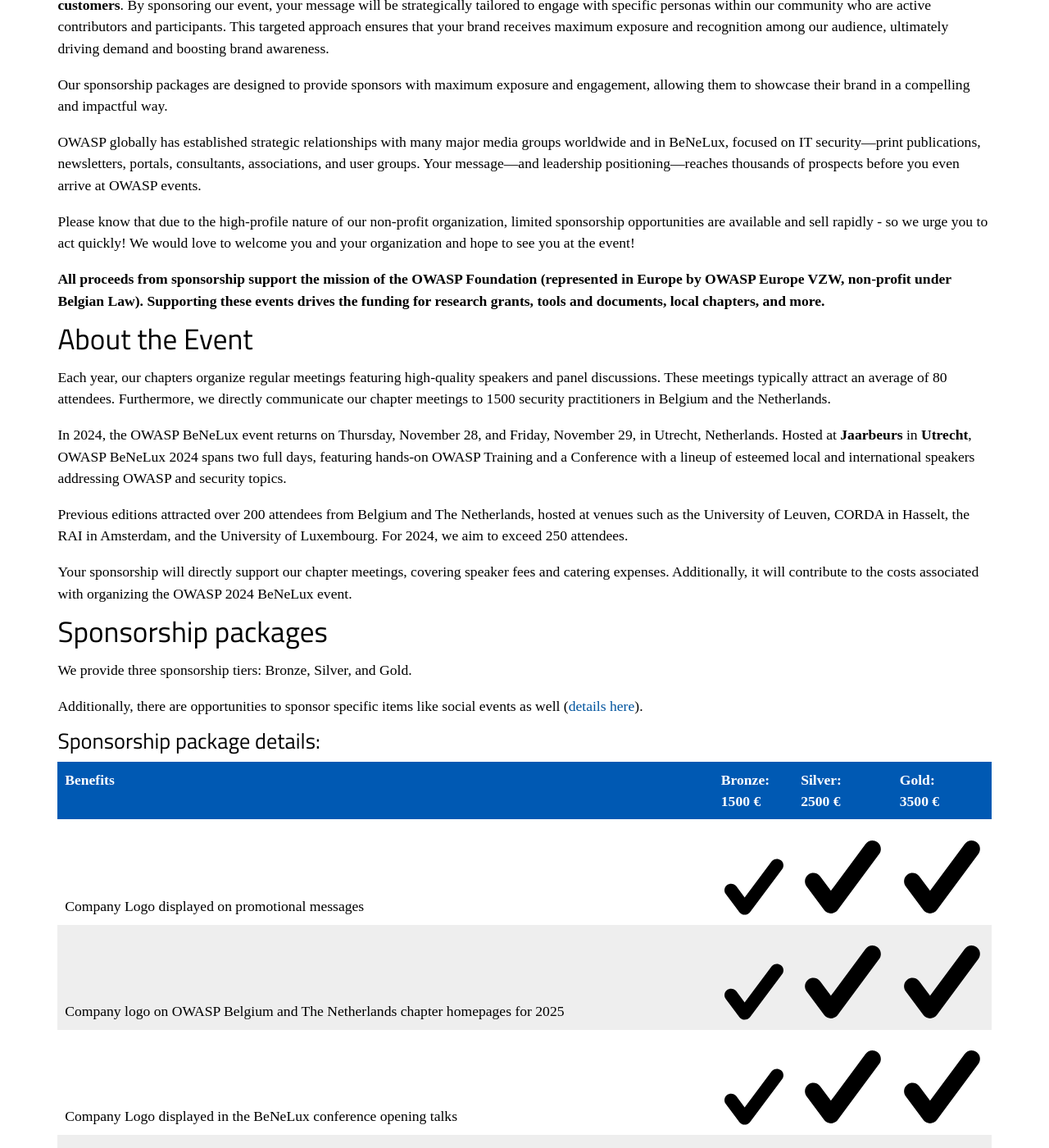
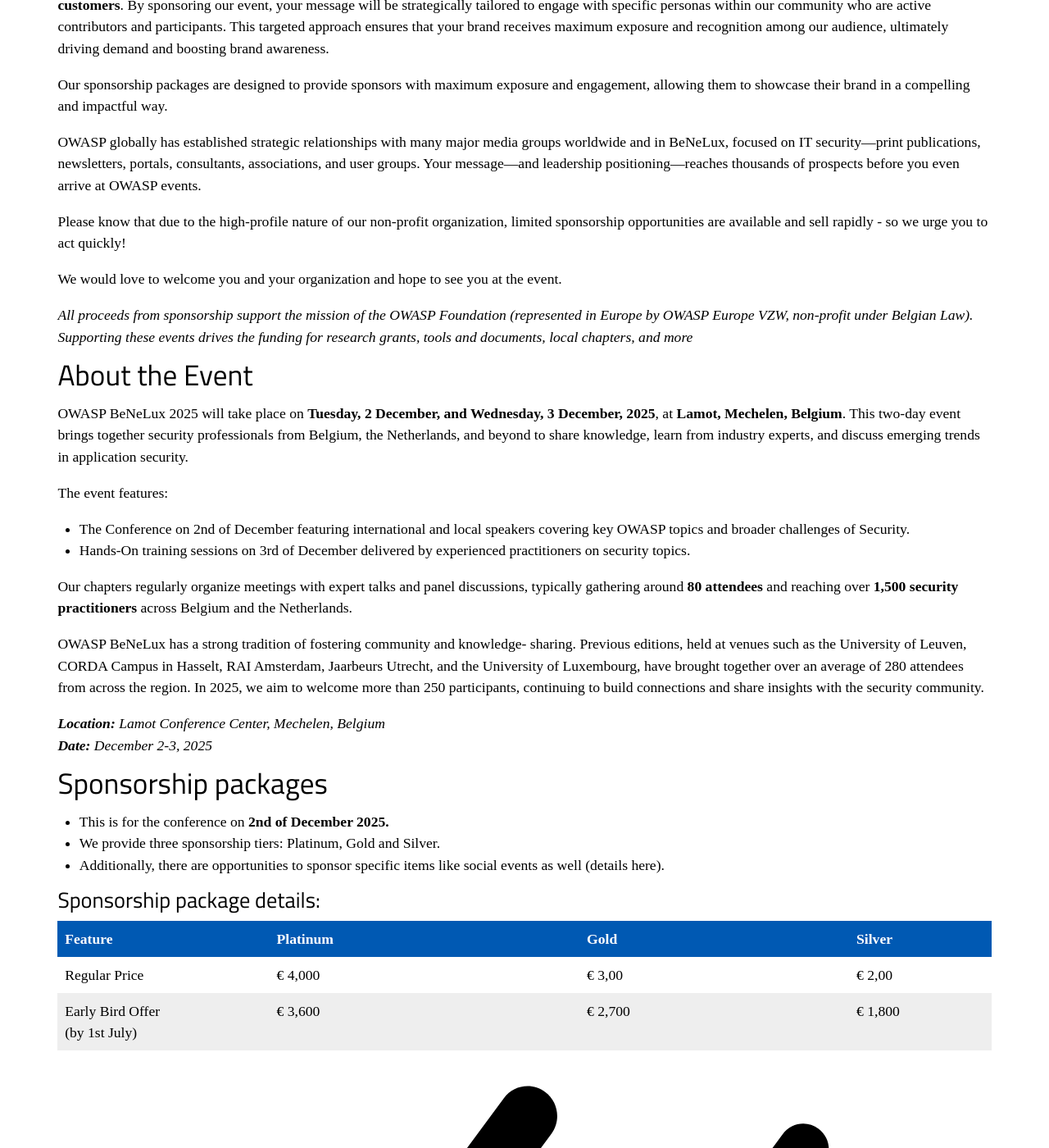
Before and after one commit to GroeneKoeien/OWASP-BeNeLux-Website, a Jekyll site: the page built from sponsor/index.md, in a window 1280 px wide and 1400 px high, scrolled down 791 px. Shown: the whole window at 82% size. Built offline with Jekyll 4.4.1, drawn with Linux system fonts in a browser that asks for light colours; some web fonts are replaced; some of the changed text lies outside the part shown.

Commit message:
Added sponsor information

```diff
--- a/index.html
+++ b/index.html
@@ -11,6 +11,8 @@ show_trainings: false
 <h2>This year, the OWASP BeNeLux days will take place on Tuesday the 2nd and Wendnesday the 3rd of December 2025 in Belgium.</h2>
 
 <p>More information will follow.</p>
+
+<p>For information about <strong>sponsoring</strong> this event, check the <a href="/sponsor/">sponsor page</a></p>
 
 {% if site.data.conference[0].title %}
 <h2>Conference day on the 28th of November (<a href="/location/">On-site only</a>)</h2>
--- a/sponsor/index.md
+++ b/sponsor/index.md
@@ -7,109 +7,121 @@ title: Become a sponsor of OWASP BeNeLux!
 <!-- To revisit + add the pdf in /assets/files/ -->
 
 
-## Why Sponsor OWASP BeNeLux Days 2024?
+## Why Sponsor OWASP BeNeLux Days 2025?
 
-<a href="{{ site.baseurl }}/assets/files/OWASP_BeNeLux_2024_sponsorship_packages.pdf" download>Download our sponsor brochure</a>
+<a href="{{ site.baseurl }}/assets/files/OWASP_Sponsorship_Brochure_Benelux_2025.pdf" download>Download our sponsor brochure</a>
 
-OWASP chapter Meetings & Events are the heartbeat of the application and product security
-community, aimed to spread knowledge and learn from each other.
+OWASP chapter Meetings & Events are the heartbeat of the application and
+product security community, aimed to spread knowledge and learn from each
+other.
 
-The local Chapters of OWASP in The Netherlands and Belgium come together every year to
-host a physical event called “**OWASP BeNeLux Days**” which this year is happening in the
-heart of the City of Utrecht in the Netherlands. It brings together a wide range of
-security technologists, from executives to individual contributors across SMBs and major
-corporations.These are important influencers and decision makers who drive the buying
-decisions for investments in security.
+The local Chapters of OWASP in The Netherlands and Belgium come together
+every year to host a physical event called **“OWASP BeNeLux Days”** which this
+year is happening in the heart of the City of Mechlen in Begium. It brings
+together a wide range of security technologists, from executives to individual
+contributors across SMBs and major corporations.These are important
+influencers and decision makers who drive the buying decisions for investments
+in security.
 
-This event presents sponsors with a unique opportunity to elevate their brand visibility
-among a select group of influential individuals through our competitive sponsorship packages.
+This event presents sponsors with a unique opportunity to elevate their brand
+visibility among a select group of influential individuals through our competitive
+sponsorship packages.
 
-We would be proud to work alongside and partner with vendors and organizations
-who believe in our mission to educate, inspire, and spread security awareness. Your
-support for our event will not only align and recognize your **brand** with key
-influencers, our community but also resonate with thousands of **potential customers**.
-By sponsoring our event, your message will be strategically tailored to engage with
-specific personas within our community who are active contributors and participants.
-This targeted approach ensures that your brand receives maximum exposure and
-recognition among our audience, ultimately driving demand and boosting brand
-awareness.
+We would be proud to work alongside and partner with vendors and
+organizations who believe in our mission to educate, inspire, and spread
+security awareness. Your support for our event will not only align and recognize
+your **brand** with key influencers, our community but also resonate with
+thousands of **potential customers**.
+By sponsoring our event, your message will be strategically tailored to engage
+with specific personas within our community who are active contributors and
+participants. This targeted approach ensures that your brand receives
+maximum exposure and recognition among our audience, ultimately driving
+demand and boosting brand awareness.
 
-Our sponsorship packages are designed to provide sponsors with maximum exposure
-and engagement, allowing them to showcase their brand in a compelling and impactful
-way.
+Our sponsorship packages are designed to provide sponsors with maximum
+exposure and engagement, allowing them to showcase their brand in a
+compelling and impactful way.
 
 OWASP globally has established strategic relationships with many major media
 groups worldwide and in BeNeLux, focused on IT security—print publications,
-newsletters, portals, consultants, associations, and user groups. Your message—and
-leadership positioning—reaches thousands of prospects before you even arrive at
-OWASP events.
+newsletters, portals, consultants, associations, and user groups. Your
+message—and leadership positioning—reaches thousands of prospects before
+you even arrive at OWASP events.
 
-Please know that due to the high-profile nature of our non-profit organization, limited
-sponsorship opportunities are available and sell rapidly - so we urge you to act quickly!
-We would love to welcome you and your organization and hope to see you at the
-event!
+Please know that due to the high-profile nature of our non-profit organization,
+limited sponsorship opportunities are available and sell rapidly - so we urge you
+to act quickly!
 
-**All proceeds from sponsorship support the mission of the OWASP Foundation
+We would love to welcome you and your organization and hope to see you at
+the event.
+
+*All proceeds from sponsorship support the mission of the OWASP Foundation
 (represented in Europe by OWASP Europe VZW, non-profit under Belgian Law).
-Supporting these events drives the funding for research grants, tools and documents,
-local chapters, and more.**
+Supporting these events drives the funding for research grants, tools and documents, local
+chapters, and more*
 
 ## About the Event
 
-Each year, our chapters organize regular meetings featuring high-quality speakers and
-panel discussions. These meetings typically attract an average of 80 attendees.
-Furthermore, we directly communicate our chapter meetings to 1500 security
-practitioners in Belgium and the Netherlands.
+OWASP BeNeLux 2025 will take place on **Tuesday, 2 December, and Wednesday, 3
+December, 2025**, at **Lamot, Mechelen, Belgium**. This two-day event brings together
+security professionals from Belgium, the Netherlands, and beyond to share
+knowledge, learn from industry experts, and discuss emerging trends in application
+security.
 
-In 2024, the OWASP BeNeLux event returns on Thursday, November 28, and Friday,
-November 29, in Utrecht, Netherlands. Hosted at **Jaarbeurs** in **Utrecht**, OWASP
-BeNeLux 2024 spans two full days, featuring hands-on OWASP Training and a
-Conference with a lineup of esteemed local and international speakers addressing
-OWASP and security topics.
+The event features:
+- The Conference on 2nd of December featuring international and local speakers
+covering key OWASP topics and broader challenges of Security.
+- Hands-On training sessions on 3rd of December delivered by experienced
+practitioners on security topics.
 
-Previous editions attracted over 200 attendees from Belgium and The Netherlands,
-hosted at venues such as the University of Leuven, CORDA in Hasselt, the RAI in
-Amsterdam, and the University of Luxembourg. For 2024, we aim to exceed 250
-attendees.
+Our chapters regularly organize meetings with expert talks and panel discussions,
+typically gathering around **80 attendees** and reaching over **1,500 security
+practitioners** across Belgium and the Netherlands.
 
-Your sponsorship will directly support our chapter meetings, covering speaker fees
-and catering expenses. Additionally, it will contribute to the costs associated with
-organizing the OWASP 2024 BeNeLux event.
+OWASP BeNeLux has a strong tradition of fostering community and knowledge-
+sharing. Previous editions, held at venues such as the University of Leuven, CORDA
+Campus in Hasselt, RAI Amsterdam, Jaarbeurs Utrecht, and the University of
+Luxembourg, have brought together over an average of 280 attendees from across the
+region. In 2025, we aim to welcome more than 250 participants, continuing to build
+connections and share insights with the security community.
+
+_**Location:** Lamot Conference Center, Mechelen, Belgium
+**Date:** December 2-3, 2025_
 
 ## Sponsorship packages
 
-We provide three sponsorship tiers: Bronze, Silver, and Gold.
-
-Additionally, there are opportunities to sponsor specific items like social events as well
-([details here](#other-sponsorship-options)).
+- This is for the conference on **2nd of December 2025.**
+- We provide three sponsorship tiers: Platinum, Gold and Silver.
+- Additionally, there are opportunities to sponsor specific items like social events
+as well (details here).
 
 ### Sponsorship package details:
 
-| Benefits                                                                        | Bronze: <br /> 1500 € | Silver: <br /> 2500 € | Gold: <br /> 3500 €   |
-| ------------------------------------------------------------------------------- | --------------------- | --------------------- | --------------------- |
-| Company Logo displayed on promotional messages                                  | {{site.checkmarkimg}} | {{site.checkmarkimg}} | {{site.checkmarkimg}} |
-| Company logo on OWASP Belgium and The Netherlands chapter homepages for 2025    | {{site.checkmarkimg}} | {{site.checkmarkimg}} | {{site.checkmarkimg}} |
-| Company Logo displayed in the BeNeLux conference opening talks                  | {{site.checkmarkimg}} | {{site.checkmarkimg}} | {{site.checkmarkimg}} |
-| Company logo displayed near BeNeLux conference schedule on conference homepage  | {{site.checkmarkimg}} | {{site.checkmarkimg}} | {{site.checkmarkimg}} |
-| Company banner near BeNeLux conference track entrance                           |                       | {{site.checkmarkimg}}<br /> (Max Size:<br /> 1m x 1m) | {{site.checkmarkimg}}<br /> (Max Size:<br /> 1m x 2m) |
-| Company logo/name featured on posters and BeNeLux conference announcements      |                       | {{site.checkmarkimg}} | {{site.checkmarkimg}} |
-| Booth at the BeNeLux conference                                                 |                       | {{site.checkmarkimg}}<br /> (Max Size:<br /> 2m x 2m) | {{site.checkmarkimg}}<br /> (Max Size:<br /> 2m x 3m) |
-| Company logo featured in all BeNeLux OWASP Chapter meetings for 2025            |                       |                       | {{site.checkmarkimg}} |
-| Company name featured on bottom of OWASP BE and NL chapter invitations for 2025 |                       |                       | {{site.checkmarkimg}} |
-| Raffle at the end of the conference                                             |                       |                       | {{site.checkmarkimg}} |
+| Feature                                           | Platinum                                                                                | Gold                                                                   | Silver                                                   |
+| ------------------------------------------------- | --------------------------------------------------------------------------------------- | ---------------------------------------------------------------------- | -------------------------------------------------------- |
+| Regular Price                                     | € 4,000                                                                                 | € 3,00                                                                 | € 2,00                                                   |
+| Early Bird Offer<br />(by 1st July)               | € 3,600                                                                                 | € 2,700                                                                | € 1,800                                                  |
+| Company Logo<br />on OWASP<br />Chapter Homepages | {{site.checkmarkimg}}<br />(Belgium & Netherlands, 2025)                                | {{site.checkmarkimg}}<br />(Belgium & Netherlands, 2025)               | {{site.checkmarkimg}}<br />(Belgium / Netherlands, 2025) |
+| Logo on Conference Promotional Materials          | {{site.checkmarkimg}}<br />(Messages, Talks, Schedule)                                  | {{site.checkmarkimg}}<br />(Messages, Talks, Schedule)                 | {{site.checkmarkimg}}<br />(Messages, Talks, Schedule)   |
+| Company Banner Near Track Entrance                | {{site.checkmarkimg}}<br />(1m x 2m)                                                    | {{site.checkmarkimg}}<br />(1m x 2m)                                   | -                                                        |
+| Name on Chapter Invitations (Meetup and emails)   | {{site.checkmarkimg}}<br />(2025 Invitations)                                           | -                                                                      | -                                                        |
+| Name on Posters & Announcements                   | {{site.checkmarkimg}}                                                                   | {{site.checkmarkimg}}                                                  | -                                                        |
+| Speaking Slot (\*)                                | {{site.checkmarkimg}}<br />(10 minutes)                                                 | -                                                                      | -                                                        |
+| Name in Post-<br />Event Newsletter               | {{site.checkmarkimg}}                                                                   | {{site.checkmarkimg}}                                                  | {{site.checkmarkimg}}                                    |
+| Exclusive Add-On Opportunities                    | Social Event (€2,000) - mentioned in the agenda, and rollup during the social event\*\* | Coffee Break (€1,000) mentioned in the agenda, and rollup during break | -                                                        |
+| 3-Year Commitment Discount (10%) (\*\*\*)         | {{site.checkmarkimg}}                                                                   | {{site.checkmarkimg}}                                                  | -                                                        |
+| First-Pick Booth Placement (\*\*\*\*)             | {{site.checkmarkimg}}                                                                   | {{site.checkmarkimg}}                                                  | -                                                        |
 
-### Other sponsorship Options:
-
-| Sponsoring Option                                                                     | Cost   |
-| ------------------------------------------------------------------------------------- | ------ |
-| ** Social event sponsor: Sponsor for the social event in the evening of 28th Nov 2024 | 3000 € |
-
-Social sponsorship at the OWASP Benelux conference entails hosting the evening
-event near the conference venue, providing attendees with dinner and drinks. As a
-social sponsor, you'll have the opportunity to engage with conference participants in a
-relaxed setting, fostering networking and camaraderie among industry professionals.
-
-** Please contact us for more options and details around Social Event Sponsorship.
+* (\*) The speaking slot will be clearly marked as a sponsor speaking slot at the
+start/end of normal talks.
+* (\*\*)Social sponsorship at the OWASP Benelux conference entails hosting
+the evening event near or in the conference venue, providing attendees
+with dinner and drinks. As a social sponsor, you'll have the opportunity to
+engage with conference participants in a relaxed setting, fostering
+networking and camaraderie among industry professionals. Please
+contact us for more options and details around Social Event Sponsorship.
+* (\*\*\*) With a opt-out after first year (without loosing the 10% discount)
+* (\*\*\*\*) Order of choice is based on order of commitment and paid sponsorships.
 
 ## Contact us:
 
@@ -117,4 +129,4 @@ Priyam Awasthy ([priyam.awasthy@owasp.org](mailto:priyam.awasthy@owasp.org))
 Amit Sharma ([amit.sharma@owasp.org](mailto:amit.sharma@owasp.org))
 Stella Dineva ([stella.dineva@owasp.org](mailto:stella.dineva@owasp.org))
 
-<a href="{{ site.baseurl }}/assets/files/OWASP_BeNeLux_2024_sponsorship_packages.pdf" download>Download our sponsor brochure</a>
+<a href="{{ site.baseurl }}/assets/files/OWASP_Sponsorship_Brochure_Benelux_2025.pdf" download>Download our sponsor brochure</a>
```
Also changed, not shown: _data/menus.yml (+7 -7 lines), sponsor/faq.md (+7 -7 lines), 2 other files.
